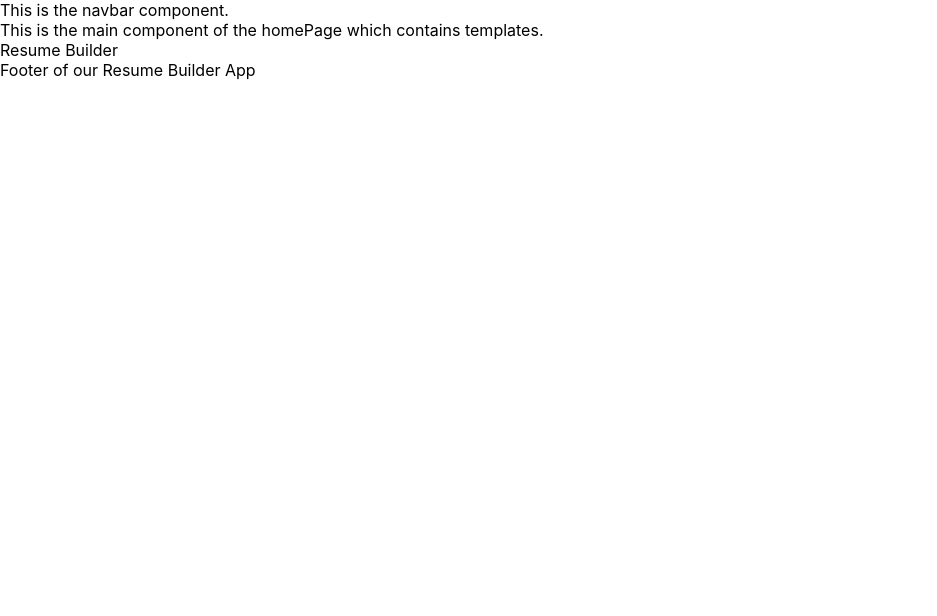
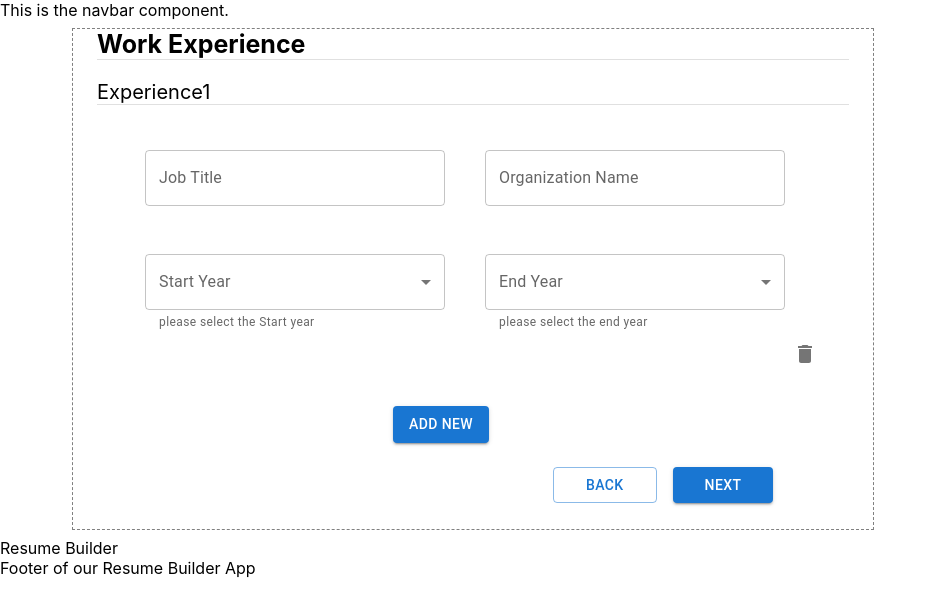
Before and after one commit to mdglankush65/Resume_Builder, a React (Create React App) app: page / in a window 1280 px wide. Shown: the top 616 px of the page, without its empty margins (0-937 px from the left). Built offline with nearby package versions, Linux system fonts and the light colour scheme.

Commit message:
Experience form

```diff
--- a/package.json
+++ b/package.json
@@ -3,11 +3,16 @@
   "version": "0.1.0",
   "private": true,
   "dependencies": {
+    "@emotion/react": "^11.11.1",
+    "@emotion/styled": "^11.11.0",
+    "@fontsource/roboto": "^5.0.8",
+    "@mui/material": "^5.14.12",
     "@testing-library/jest-dom": "^5.17.0",
     "@testing-library/react": "^13.4.0",
     "@testing-library/user-event": "^13.5.0",
     "react": "^18.2.0",
     "react-dom": "^18.2.0",
+    "react-hook-form": "^7.47.0",
     "react-scripts": "5.0.1",
     "web-vitals": "^2.1.4"
   },
--- a/src/components/Main.jsx
+++ b/src/components/Main.jsx
@@ -1,11 +1,15 @@
 import React from 'react'
+import Experience from "./subRoutes/Experience";
+
+import { Container } from '@mui/material';
 
 const Main = () => {
+
   return (
-    <div>
-      This is the main component of the homePage which contains templates.
-    </div>
+    <Container>
+    <Experience/>
+  </Container>
   )
 }
 
-export default Main
+export default Main;
--- a/src/components/subRoutes/Experience.js
+++ b/src/components/subRoutes/Experience.js
@@ -1,11 +1,173 @@
-import React from 'react'
+import React, { useState } from "react";
+import { useForm, Controller } from "react-hook-form";
+import {
+  Button,
+  TextField,
+  MenuItem,
+  Select,
+  Box,
+  Container,
+  Typography,
+  FormControl,
+  FormHelperText,
+  InputLabel,
+  IconButton,
+  Divider,
+} from "@mui/material";
+import DeleteIcon from "@mui/icons-material/Delete";
 
 const Experience = () => {
+  const { control, handleSubmit, reset } = useForm();
+  const [age, setage] = React.useState();
+  const [sections, setSections] = useState([{ id: 1, field: "Experience1" }]);
+  const handleChange = (event) => {
+    setage(event.target.value);
+  };
+  const addNewSection = () => {
+    const changeid = sections.length + 1;
+    setSections([...sections, { id: changeid, field: "" }]);
+  };
+
+  const removeSection = (id) => {
+    const changeSection = sections.filter((section) => section.id !== id);
+    setSections(changeSection);
+  };
+
+  const onSubmit = (data) => {
+    console.log(data);
+    reset();
+  };
+
   return (
-    <div>
-      Add the experience part of the resume.
-    </div>
-  )
-}
+    <Box
+      component="form"
+      sx={{ m: 1, width: 800, height: 500, border: "1px dashed grey" }}
+    >
+      <Container>
+        <Typography variant="4" gutterBottom="true" style={{}} mb={70}>
+          <span style={{ fontSize: "25px", fontWeight: "bold" }}>
+            Work Experience
+          </span>
+        </Typography>
+        <Divider style={{ marginBottom: "20px" }} />
 
-export default Experience
+        <form onSubmit={handleSubmit(onSubmit)}>
+          {sections.map((section) => (
+            <div key={section.id}>
+              <Typography variant="4">
+                <span style={{ fontSize: "20px" }}>Experience{section.id}</span>
+              </Typography>
+              <Divider style={{ marginBottom: "5px" }} />
+
+              <Controller
+                name="Job Title"
+                control={control}
+                defaultValue=""
+                render={({ field }) => (
+                  <TextField
+                    sx={{ mt: 5, ml: 6, width: 300 }}
+                    {...field}
+                    label="Job Title"
+                    variant="outlined"
+                    margin="normal"
+                  />
+                )}
+              />
+              <Controller
+                name="Organization Name"
+                control={control}
+                defaultValue=""
+                render={({ field }) => (
+                  <TextField
+                    sx={{ mt: 5, ml: 5, width: 300 }}
+                    {...field}
+                    label="Organization Name"
+                    variant="outlined"
+                    margin="normal"
+                  />
+                )}
+              />
+
+              <FormControl sx={{ mt: 5, ml: 6, width: 300 }}>
+                <InputLabel id="demo-simple-select-label">
+                  Start Year
+                </InputLabel>
+                <Select
+                  LabelId="demo-simple-select-label"
+                  id="demo-simple-select"
+                  value={age}
+                  label="age"
+                  onChange={handleChange}
+                >
+                  <MenuItem value={2016}> 2016</MenuItem>
+                  <MenuItem value={2017}>2017</MenuItem>
+                  <MenuItem value={2018}>2018</MenuItem>
+                  <MenuItem value={2019}>2019</MenuItem>
+                  <MenuItem value={2020}>2020</MenuItem>
+                  <MenuItem value={2021}>2021</MenuItem>
+                  <MenuItem value={2022}>2022</MenuItem>
+                  <MenuItem value={2023}>2023</MenuItem>
+                  <MenuItem value={2024}>2024</MenuItem>
+                  <MenuItem value={2025}>2025</MenuItem>
+                </Select>
+                <FormHelperText>please select the Start year </FormHelperText>
+              </FormControl>
+
+              <FormControl sx={{ mt: 5, ml: 5, width: 300 }}>
+                <InputLabel id="demo-simple-select-label2">End Year</InputLabel>
+                <Select
+                  labelId="demo-simple-select-label2"
+                  id="demo-simple-select2"
+                  value={age}
+                  label="age"
+                  onChange={handleChange}
+                >
+                  <MenuItem value={2016}>2016</MenuItem>
+                  <MenuItem value={2017}>2017</MenuItem>
+                  <MenuItem value={2018}>2018</MenuItem>
+                  <MenuItem value={2019}>2019</MenuItem>
+                  <MenuItem value={2020}>2020</MenuItem>
+                  <MenuItem value={2021}>2021</MenuItem>
+                  <MenuItem value={2022}>2022</MenuItem>
+                  <MenuItem value={2023}>2023</MenuItem>
+                  <MenuItem value={2024}>2024</MenuItem>
+                  <MenuItem value={2025}>2025</MenuItem>
+                  <MenuItem value={2026}>2026</MenuItem>
+                  <MenuItem value={2027}>2027</MenuItem>
+                  <MenuItem value={2028}>2028</MenuItem>
+                  <MenuItem value={2029}>2029</MenuItem>
+                  <MenuItem value={2030}>2030</MenuItem>
+                </Select>
+                <FormHelperText>please select the end year </FormHelperText>
+              </FormControl>
+
+              <IconButton
+                onClick={() => removeSection(section.id)}
+                sx={{ mt: 15 }}
+              >
+                <DeleteIcon />
+              </IconButton>
+            </div>
+          ))}
+        </form>
+      </Container>
+
+      <Button
+        variant="contained"
+        onClick={addNewSection}
+        sx={{ ml: 40, mt: 4 }}
+      >
+        ADD NEW
+      </Button>
+
+      <Button variant="outlined" sx={{ px: 4, ml: 60, mt: 3 }}>
+        Back
+      </Button>
+      <Button variant="contained" sx={{ mx: 2, px: 4, mt: 3 }}>
+        Next
+      </Button>
+    </Box>
+  );
+};
+
+export default Experience;
```
Also changed, not shown: 1 other file (tests, documents, lock files or other folders).
